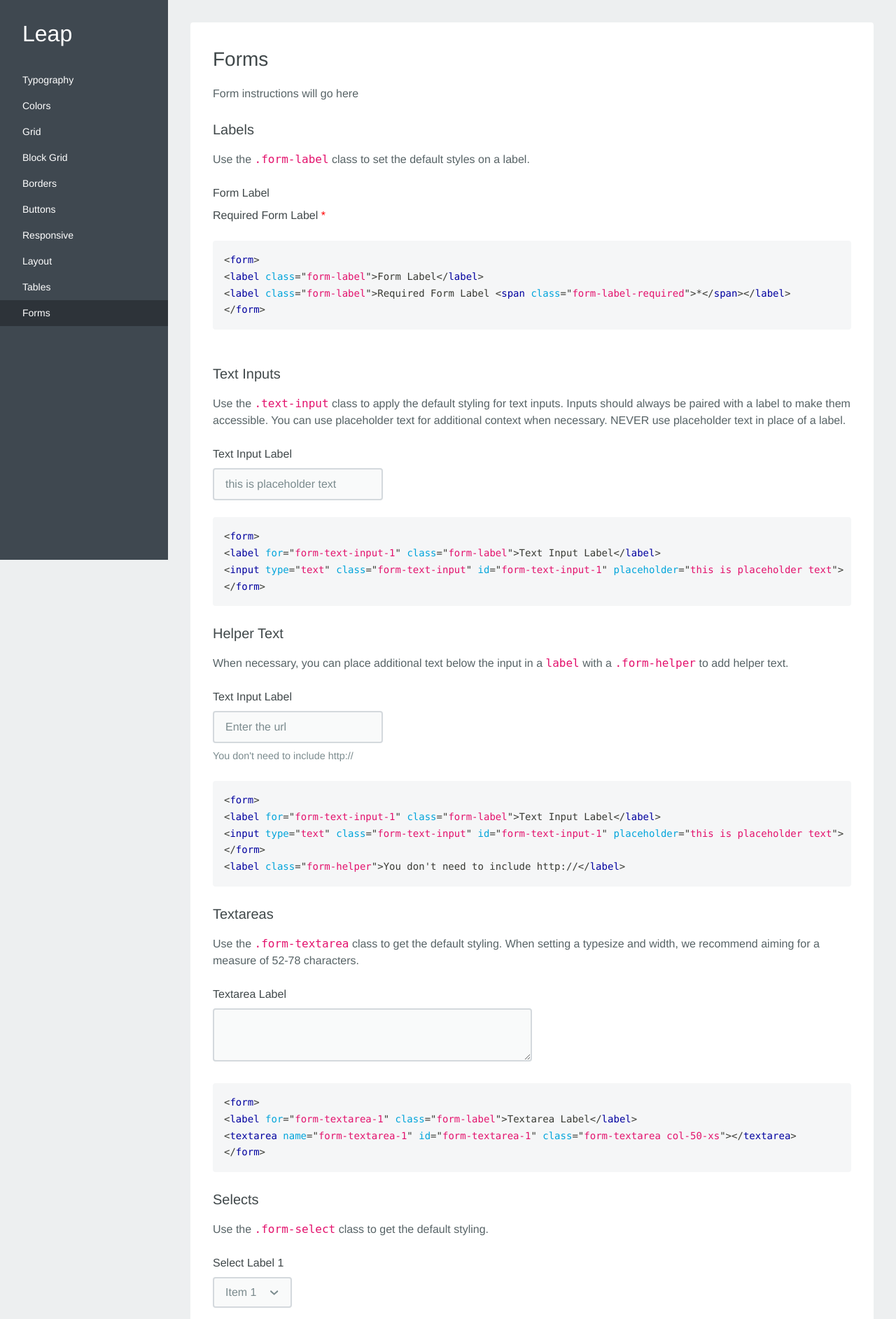
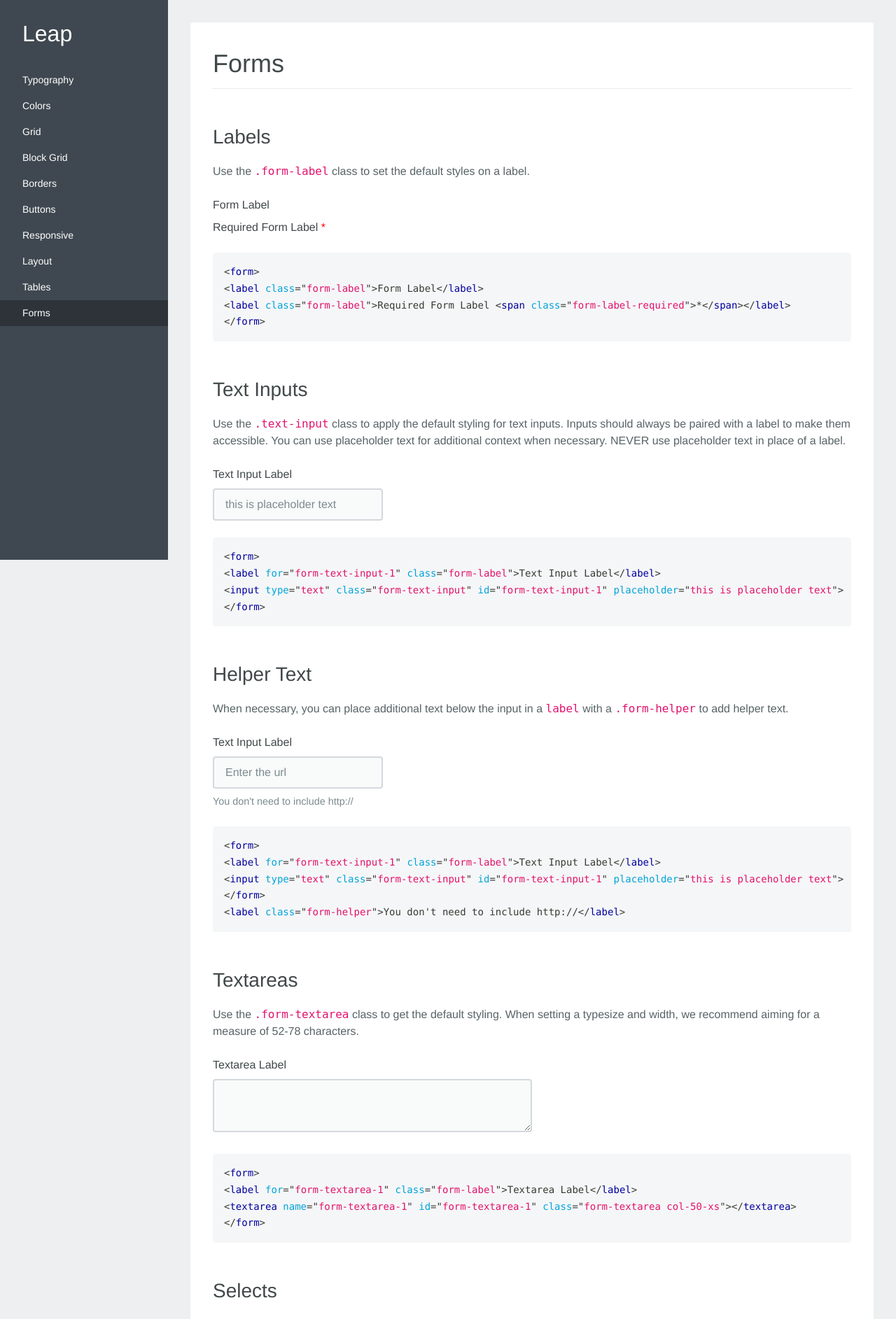
Before and after one commit to treehouse/project-leap, a PHP site: page /forms in a window 1280 px wide. Shown: the top 1885 px of the page at 70% size. Run offline with PHP 8.4, Linux system fonts and the light colour scheme; some web fonts are replaced.

Commit message:
updated spacing of section on the page to save Matt a bit of work

```diff
--- a/forms.php
+++ b/forms.php
@@ -1,11 +1,11 @@
 <?php include_once('shared/_head.php'); ?>
 
+<h1 class="border-b-xs p-b-05-xs m-b-4-xs">Forms</h1>
+
 <section id="float">
-  <h2 class="m-b-1-xs">Forms</h2>
-  <p class="m-b-2-xs">Form instructions will go here</p>
 
   <!-- Labels -->
-  <h3 class="m-b-1-xs">Labels</h3>
+  <h2 class="m-b-1-xs">Labels</h2>
   <p class="m-b-2-xs">Use the <code>.form-label</code> class to set the default styles on a label.</p>
 
   <form class="m-b-2-xs">
@@ -18,22 +18,25 @@
 &lt;label class="form-label"&gt;Required Form Label &lt;span class="form-label-required"&gt;*&lt;/span&gt;&lt;/label&gt;
 &lt;/form&gt;</code></pre></div>
 
+
   <!-- Text Inputs -->
-  <h3 class="m-b-1-xs">Text Inputs</h3>
+  <h2 class="m-b-1-xs">Text Inputs</h2>
   <p class="m-b-2-xs">Use the <code>.text-input</code> class to apply the default styling for text inputs. Inputs should always be paired with a label to make them accessible. You can use placeholder text for additional context when necessary. <strong>NEVER</strong> use placeholder text in place of a label.</p>
 
   <form class="m-b-2-xs">
     <label for="form-text-input-1" class="form-label">Text Input Label</label>
     <input type="text" class="form-text-input" id="form-text-input-1" placeholder="this is placeholder text">
   </form>
-
+  <div class="guide-code m-b-4-xs">
   <pre><code class="language-html">&lt;form&gt;
 &lt;label for="form-text-input-1" class="form-label"&gt;Text Input Label&lt;/label&gt;
 &lt;input type="text" class="form-text-input" id="form-text-input-1" placeholder="this is placeholder text"&gt;
 &lt;/form&gt;</code></pre>
+  </div>
+
 
   <!-- Helpers -->
-  <h3 class="m-b-1-xs">Helper Text</h3>
+  <h2 class="m-b-1-xs">Helper Text</h2>
   <p class="m-b-2-xs">When necessary, you can place additional text below the input in a <code>label</code> with a <code>.form-helper</code> to add helper text.</p>
 
   <form class="m-b-2-xs">
@@ -41,29 +44,33 @@
     <input type="text" class="form-text-input" id="form-text-input-2" placeholder="Enter the url">
     <label class="form-helper">You don't need to include http://</label>
   </form>
-
+  <div class="guide-code m-b-4-xs">
   <pre><code class="language-html">&lt;form&gt;
 &lt;label for="form-text-input-1" class="form-label"&gt;Text Input Label&lt;/label&gt;
 &lt;input type="text" class="form-text-input" id="form-text-input-1" placeholder="this is placeholder text"&gt;
 &lt;/form&gt;
 &lt;label class="form-helper"&gt;You don't need to include http://&lt;/label&gt;</code></pre>
+  </div>
+
 
   <!-- Textareas -->
-  <h3 class="m-b-1-xs">Textareas</h3>
+  <h2 class="m-b-1-xs">Textareas</h2>
   <p class="m-b-2-xs">Use the <code>.form-textarea</code> class to get the default styling. When setting a typesize and width, we recommend aiming for a measure of 52-78 characters.</p>
 
   <form class="m-b-2-xs">
     <label for="form-textarea-1" class="form-label">Textarea Label</label>
     <textarea name="form-textarea-1" id="form-textarea-1" class="form-textarea col-50-xs"></textarea>
   </form>
-
+  <div class="guide-code m-b-4-xs">
   <pre><code class="language-html">&lt;form&gt;
 &lt;label for="form-textarea-1" class="form-label"&gt;Textarea Label&lt;/label&gt;
 &lt;textarea name="form-textarea-1" id="form-textarea-1" class="form-textarea col-50-xs"&gt;&lt;/textarea&gt;
 &lt;/form&gt;</code></pre>
+  </div>
+
 
   <!-- Selects -->
-  <h3 class="m-b-1-xs">Selects</h3>
+  <h2 class="m-b-1-xs">Selects</h2>
   <p class="m-b-2-xs">Use the <code>.form-select</code> class to get the default styling.</p>
 
   <form class="m-b-2-xs">
@@ -75,7 +82,7 @@
       <option value="">Item 4</option>
     </select>
   </form>
-
+  <div class="guide-code m-b-4-xs">
   <pre><code class="language-html">&lt;form&gt;
 &lt;label for="form-select-1" class="form-label">Select Label 1&lt;/label&gt;
 &lt;select id="form-select-1" class="form-select"&gt;
@@ -85,9 +92,11 @@
 &lt;option value=""&gt;Item 4&lt;/option&gt;
 &lt;/select&gt;
 &lt;/form&gt;</code></pre>
+  </div>
+
 
   <!-- Radios -->
-  <h3 class="m-b-1-xs">Radios</h3>
+  <h2 class="m-b-1-xs">Radios</h2>
 
   <form class="m-b-2-xs">
     <input type="radio" id="form-radio-1" class="form-radio" name="radio" checked="checked">
@@ -100,16 +109,18 @@
       Radio Label 2
     </label>
   </form>
-
+  <div class="guide-code m-b-4-xs">
   <pre><code class="language-html">&lt;form&gt;
 &lt;input type="radio" id="form-radio-1" class="form-radio" name="radio" checked="checked"&gt;
 &lt;label for="form-radio-1" class="form-label"&gt;Radio Label 1&lt;/label&gt;
 &lt;input type="radio" id="form-radio-2" class="form-radio" name="radio"&gt;
 &lt;label for="form-radio-2" class="form-label"&gt;Radio Label 2&lt;/label&gt;
 &lt;/form&gt;</code></pre>
+  </div>
+
 
   <!-- Checkboxes -->
-  <h3 class="m-b-1-xs">Checkboxes</h3>
+  <h2 class="m-b-1-xs">Checkboxes</h2>
   <form class="m-b-2-xs">
     <input type="checkbox" id="form-checkbox-1" class="form-checkbox">
     <label for="form-checkbox-1" class="form-label">
@@ -121,29 +132,33 @@
       Checkbox Label 2
     </label>
   </form>
-
+  <div class="guide-code m-b-4-xs">
   <pre><code class="language-html">&lt;form&gt;
 &lt;input type="checkbox" id="form-checkbox-1" class="form-checkbox"&gt;
 &lt;label for="form-checkbox-1" class="form-label"&gt;Checkbox Label 1&lt;/label&gt;
 &lt;input type="checkbox" id="form-checkbox-2" class="form-checkbox"&gt;
 &lt;label for="form-checkbox-2" class="form-label"&gt;Checkbox Label 2&lt;/label&gt;
 &lt;/form&gt;</code></pre>
+  </div>
+
 
   <!-- Uploads -->
-  <h3 class="m-b-1-xs">Uploads</h3>
+  <h2 class="m-b-1-xs">Uploads</h2>
 
   <form>
     <input type="file" class="form-upload" id="form-upload-1">
     <label for="form-upload-1" class="form-label">Upload File...</label>
   </form>
-
+  <div class="guide-code m-b-4-xs">
   <pre><code class="language-html">&lt;form&gt;
 &lt;input type="file" class="form-upload" id="form-upload-1"&gt;
 &lt;label for="form-upload-1" class="form-label"&gt;Upload File...&lt;/label&gt;
 &lt;/form&gt;</code></pre>
+  </div>
+
 
   <!-- Form Feedback -->
-  <h3 class="m-b-1-xs">Form Success</h3>
+  <h2 class="m-b-1-xs">Form Success</h2>
 
   <form class="m-b-2-xs">
     <fieldset class="form-feedback-success form-fieldset">
@@ -152,7 +167,7 @@
       <span class="form-feedback">Hasta La Vista, Baby!</span>
     </fieldset>
   </form>
-
+  <div class="guide-code m-b-4-xs">
   <pre><code class="language-html">&lt;form&gt;
 &lt;fieldset class="form-feedback-success form-fieldset"&gt;
 &lt;label for="" class="form-label"&gt;Input Label&lt;/label&gt;
@@ -160,8 +175,10 @@
 &lt;span class="form-feedback"&gt;Hasta La Vista, Baby!&lt;/span&gt;
 &lt;/fieldset&gt;
 &lt;/form&gt;</code></pre>
+  </div>
 
-  <h3 class="m-b-1-xs">Form Warnings</h3>
+
+  <h2 class="m-b-1-xs">Form Warnings</h2>
 
   <form class="m-b-2-xs">
     <fieldset class="form-feedback-warning form-fieldset">
@@ -170,7 +187,7 @@
       <span class="form-feedback">It's not a tumor</span>
     </fieldset>
   </form>
-
+  <div class="guide-code m-b-4-xs">
   <pre><code class="language-html">&lt;form&gt;
 &lt;fieldset class="form-feedback-warning form-fieldset"&gt;
 &lt;label for="" class="form-label"&gt;Input Label&lt;/label&gt;
@@ -178,8 +195,10 @@
 &lt;span class="form-feedback"&gt;It's not a tumor&lt;/span&gt;
 &lt;/fieldset&gt;
 &lt;/form&gt;</code></pre>
+  </div>
 
-  <h3 class="m-b-1-xs">Form Error</h3>
+
+  <h2 class="m-b-1-xs">Form Error</h2>
 
   <form class="m-b-2-xs">
     <fieldset class="form-feedback-error form-fieldset">
@@ -188,14 +207,17 @@
       <span class="form-feedback">Get to the chopper!</span>
     </fieldset>
   </form>
+  <div class="guide-code">
+  <pre><code class="language-html">&lt;form&gt;
+  &lt;fieldset class="form-feedback-error form-fieldset"&gt;
+  &lt;label for="" class="form-label"&gt;Input Label&lt;/label&gt;
+  &lt;input type="text" class="form-text-input"&gt;
+  &lt;span class="form-feedback"&gt;Get to the chopper!&lt;/span&gt;
+  &lt;/fieldset&gt;
+  &lt;/form&gt;</code></pre>
+  </div>
+
 </section>
 
-<pre><code class="language-html">&lt;form&gt;
-&lt;fieldset class="form-feedback-error form-fieldset"&gt;
-&lt;label for="" class="form-label"&gt;Input Label&lt;/label&gt;
-&lt;input type="text" class="form-text-input"&gt;
-&lt;span class="form-feedback"&gt;Get to the chopper!&lt;/span&gt;
-&lt;/fieldset&gt;
-&lt;/form&gt;</code></pre>
 
 <?php include_once('shared/_foot.php'); ?>
```
